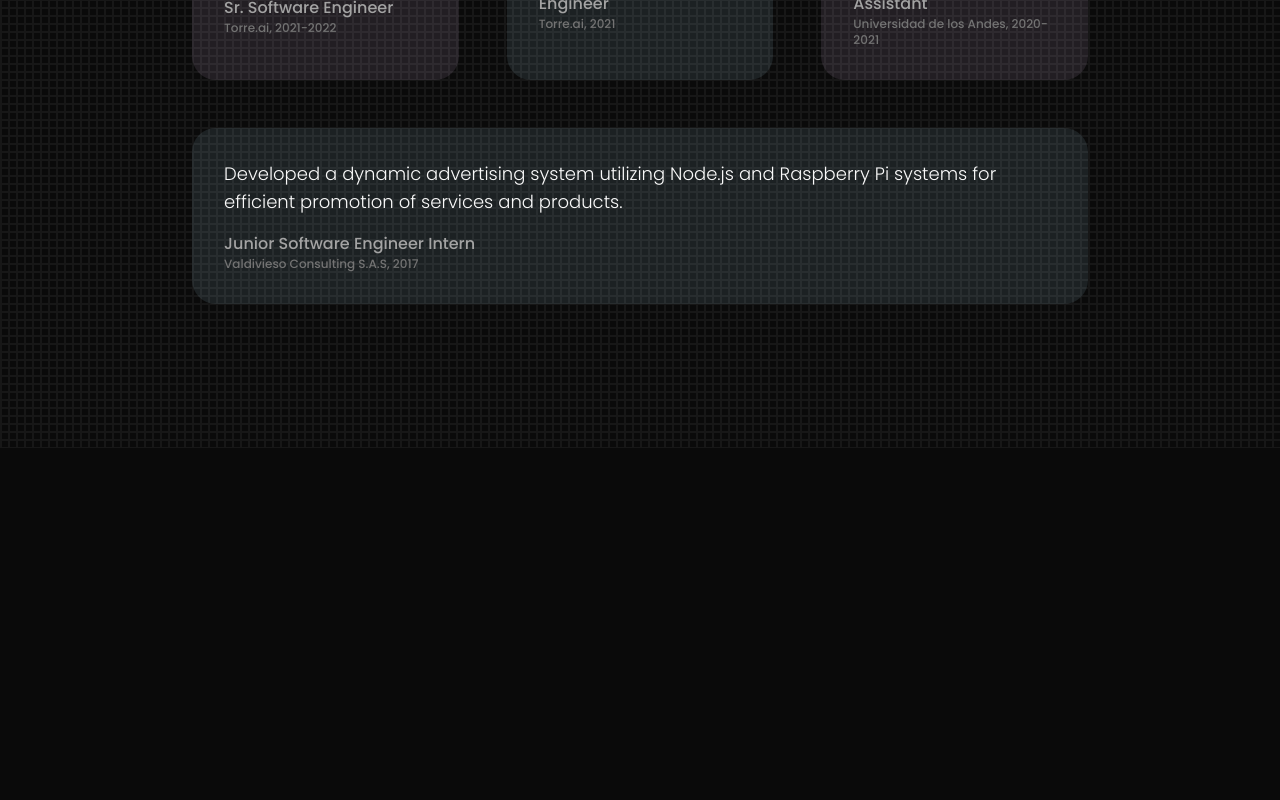
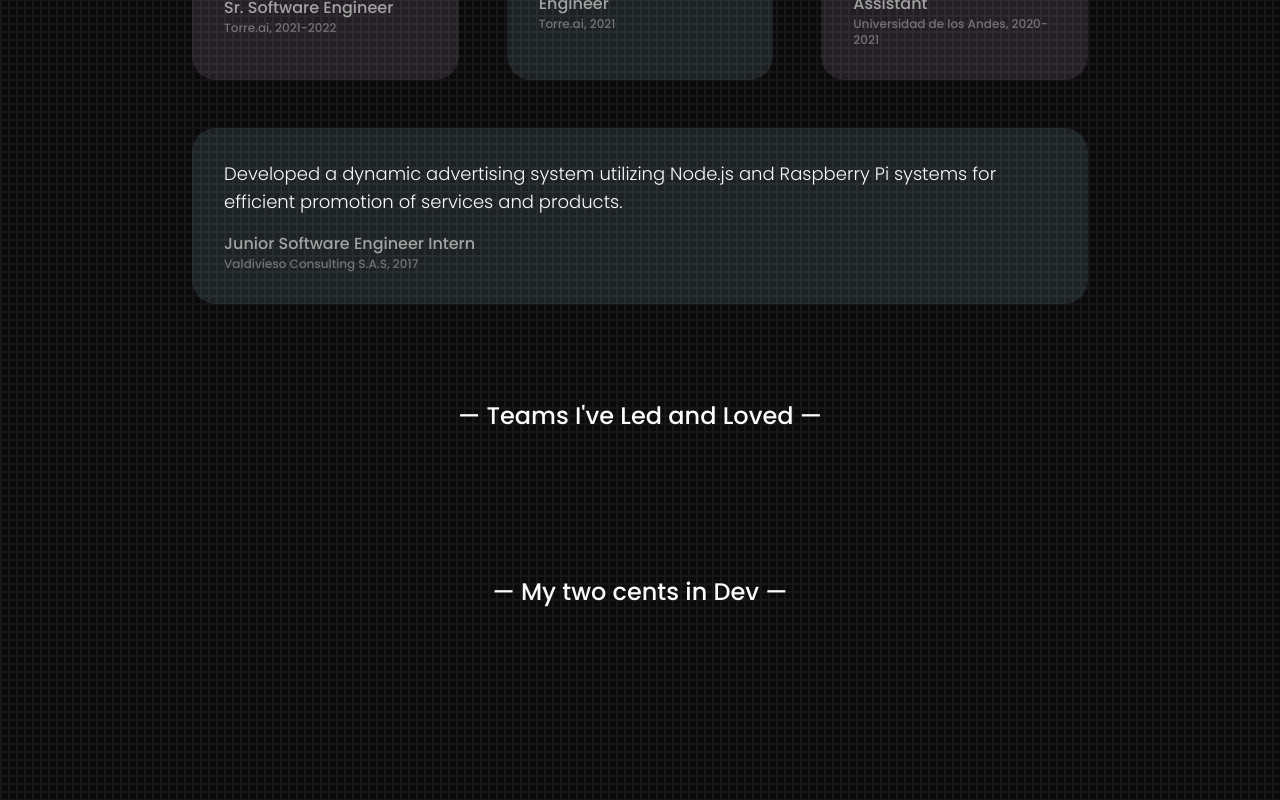
Before and after one commit to djbautista/tailwind-labs-application, a Next.js app: page / in a window 1280 px wide. Shown: the part 3873-4673 px from the top of the page. Before the commit the page ends 4321 px from the top, so only its background shows below. Built offline with nearby package versions, Linux system fonts and the light colour scheme.

Commit message:
Added in-progress sections

```diff
--- a/app/page.tsx
+++ b/app/page.tsx
@@ -524,6 +524,14 @@ export default function Home() {
           )}
         </div>
       </Section>
+      <Section className="block text-center">
+        <h3 className="mb-12 text-2xl font-medium">
+          — Teams I&apos;ve Led and Loved —
+        </h3>
+      </Section>
+      <Section className="block text-center">
+        <h3 className="mb-12 text-2xl font-medium">— My two cents in Dev —</h3>
+      </Section>
     </main>
   );
 }
```
